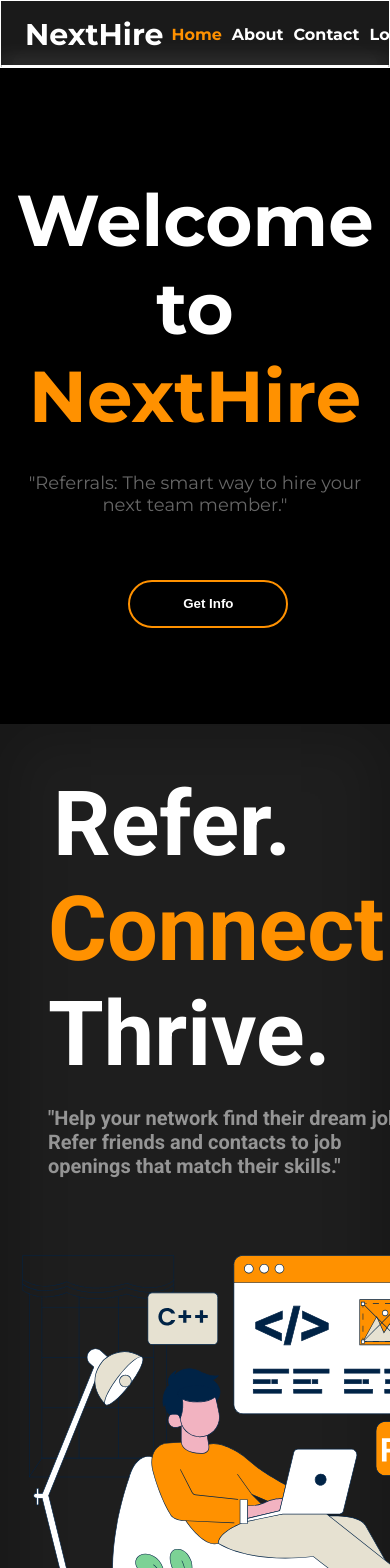
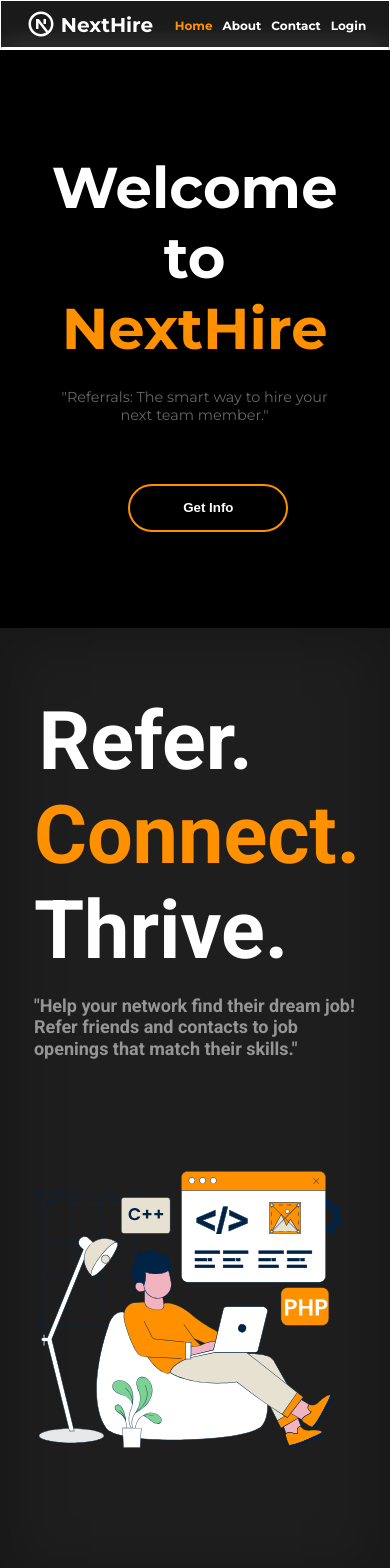
Before and after one commit to Hemantpandit12/NextHire, a React (Create React App) app: page / in a window 390 px wide. Shown: the top 1568 px of the page. Built offline with nearby package versions, Linux system fonts and the light colour scheme.

Commit message:
Add responsive

```diff
--- a/src/pages/Home/Footer.css
+++ b/src/pages/Home/Footer.css
@@ -123,3 +123,59 @@
     }
 
   }
+
+  @media (max-width: 1400px)
+  {
+    .Next
+    {
+
+      position: relative;
+      top: 45px;
+      margin-left: 0;
+    }
+    .Footer-icon
+    {
+      margin-left: 3rem;
+
+
+      position: relative;
+      top: 45px;
+    }
+  }
+
+  @media (max-width: 420px)
+  {
+    .Footer-nav-links
+    {
+        margin-left: 10rem;
+    }
+    .FLink
+    {
+      font-size: 12px;
+      margin-right: 10px;
+    }
+    .Next
+    {
+      font-size: 15px;
+      position: relative;
+      top: 45px;
+      margin-left: 0;
+    }
+    .Footer-icon
+    {
+      margin-left: 1rem;
+      height: 35px;
+
+      position: relative;
+      top: 50px;
+    }
+    .Footer-text
+    {
+      font-size: 12px;
+    }
+    .IconT
+    {
+      margin-top: 0;
+    }
+
+  }
--- a/src/pages/Home/Header.css
+++ b/src/pages/Home/Header.css
@@ -45,7 +45,7 @@
 }
 .logo
 {
-    padding-left: 5rem;
+    padding-left: 3rem;
 }
 
 .latter-container:hover
@@ -93,3 +93,33 @@
         padding-left: 3rem;
     }
   }
+
+  @media (max-width: 1400px)
+  {
+    .logo
+    {
+        margin-left: -3rem;
+
+    }
+    .latter-container
+    {
+        padding-left: 4rem;
+    }
+  }
+
+  @media (max-width: 420px)
+  {
+    .logo
+    {
+        margin-left: -8rem;
+        transform: scale(.7);
+        margin-top: -3rem;
+
+    }
+    .latter-container
+    {
+        padding-left: 1rem;
+        transform: scale(.9);
+
+    }
+  }
--- a/src/pages/Home/ImageCarousel.css
+++ b/src/pages/Home/ImageCarousel.css
@@ -138,3 +138,29 @@ html,body {
     }
 
   }
+  @media (max-width: 420px)
+  {
+    .ImageText
+    {
+        text-align: center;
+        padding-right: 14rem;
+        margin-bottom: 2rem;
+        margin-top: -8rem;
+        transform: scale(.9);
+    }
+    .ImageText p
+    {
+        font-size: 20px;
+    }
+    .ImageText h1
+    {
+        font-size: 60px;
+    }
+    .pic
+    {
+        width: 200px;
+        height: 200px;
+        margin-left: -6rem;
+    }
+
+  }
--- a/src/pages/Home/Main.css
+++ b/src/pages/Home/Main.css
@@ -60,3 +60,14 @@
   }
 
 }
+@media (max-width: 420px)
+  {
+    .Main-Text
+    {
+        padding: 0;
+        margin-top: -1rem;
+        margin-bottom: -2rem;
+        transform: scale(.8);
+    }
+
+  }
--- a/src/pages/Home/Navbar.css
+++ b/src/pages/Home/Navbar.css
@@ -143,3 +143,34 @@
   .navbar:hover::before{
     transform: scaleX(1);
   }
+
+
+  @media (max-width: 1400px)
+  {
+    .link {
+      font-size: 16px;
+    }
+    .RA {
+      font-size: 30px;
+    }
+    .navbar-logo
+    {
+      margin-left: auto;
+    }
+  }
+
+  @media (max-width: 420px)
+  {
+    .link {
+      font-size: 12px;
+    }
+    .RA {
+      font-size: 20px;
+      margin-left: -5px;
+    }
+    .navbar-logo
+    {
+      margin-left: auto;
+      height: 30px;
+    }
+  }
--- a/src/pages/Login/Login.jsx
+++ b/src/pages/Login/Login.jsx
@@ -30,9 +30,11 @@ function Login()
       </div>
       <span class="span">Forgot password?</span>
     </div>
+    <Link to="/home">
     <button class="button-submit">Sign In</button>
+    </Link>
     <p class="p">Don't have an account?
-            <Link to="/SignUp" className="span">
+            <Link to="/" className="span">
             Sign Up
             </Link>
     </p>
```
